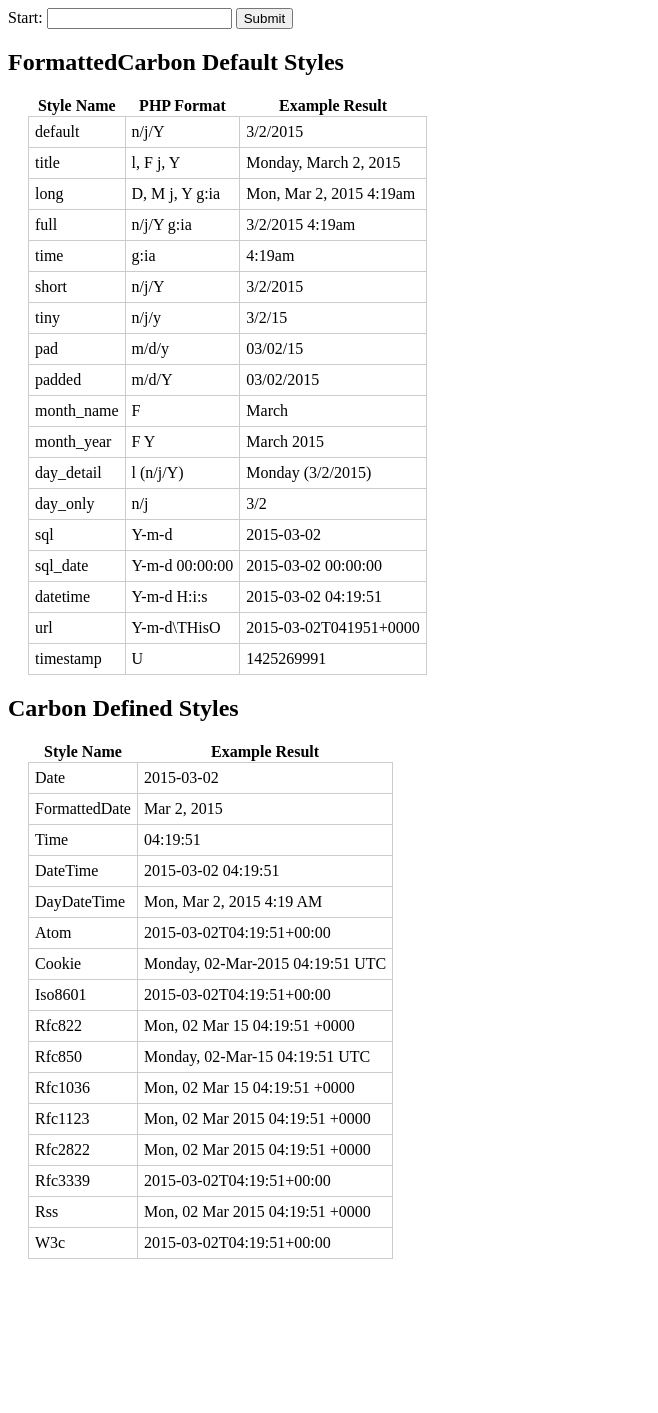
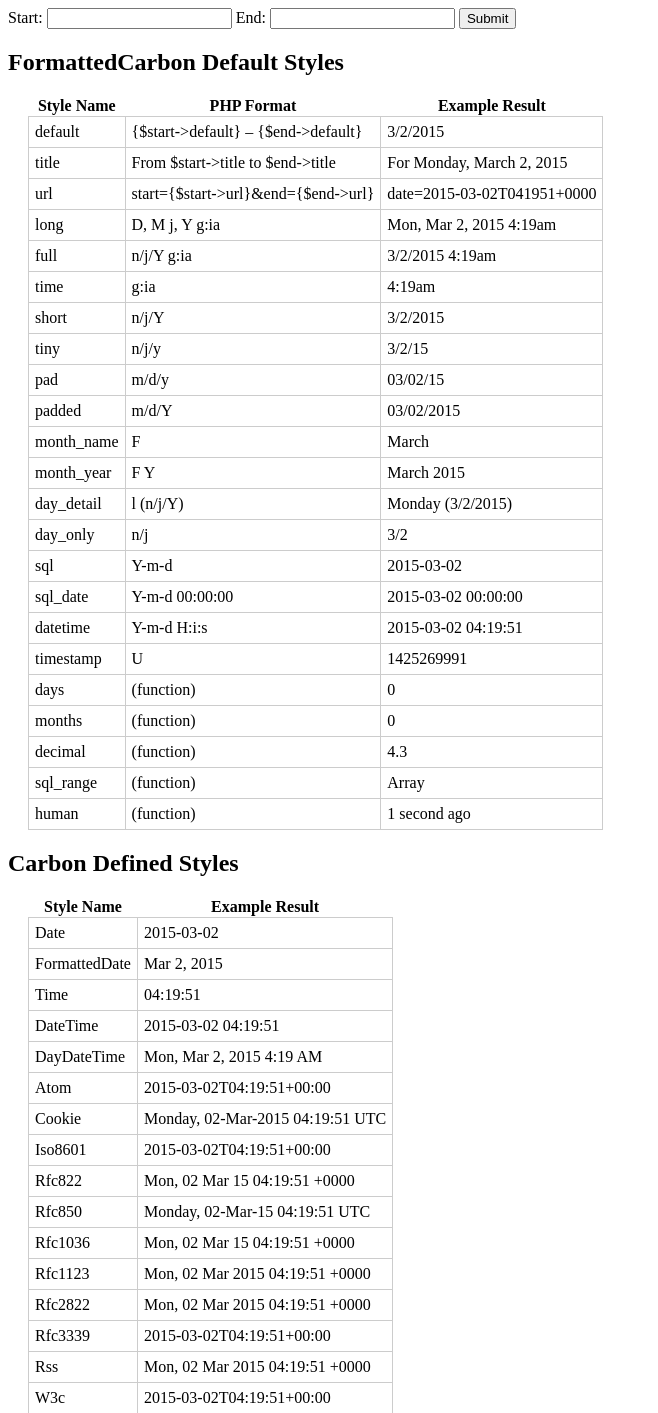
Before and after one commit to kumuwai/date-range, a PHP site: page / in a window 1280 px wide. Shown: the top 1413 px of the page, without its empty margins (0-658 px from the left). Before the commit the page ends 1259 px from the top, so only its background shows below. Run offline with PHP 8.4, Linux system fonts and the light colour scheme.

Commit message:
use DateRange in demo

```diff
--- a/public/index.php
+++ b/public/index.php
@@ -17,19 +17,22 @@
 <body>
 	<?php
 		require_once '../vendor/autoload.php';
-		use Kumuwai\DateRange\FormattedCarbon;
+		use Kumuwai\DateRange\DateRange;
 
 		$start = (isset($_REQUEST['start']) ? $_REQUEST['start'] : '');
+		$end = (isset($_REQUEST['end']) ? $_REQUEST['end'] : '');
 
 		try {
-			$date = new FormattedCarbon($start);
+			$date = new DateRange($start, $end);
 		} catch (Exception $e) {
-			$date = new FormattedCarbon;
+			$date = new DateRange;
 		}
 	?>
 	<form>
 		<label for="start">Start:</label>
 		<input type="text" id="start" name="start" value="<?php echo $start; ?>">
+		<label for="end">End:</label>
+		<input type="text" id="end" name="end" value="<?php echo $end; ?>">
 		<button type="submit">Submit</button>
 	</form>
 
@@ -37,8 +40,10 @@
 	<table>
 		<thead><tr><th>Style Name</th><th>PHP Format</th><th>Example Result</th></tr></thead>
 	<?php
-		foreach($date->getStyles() as $style=>$value)
+		foreach($date->getStyles() as $style=>$value) {
+			$value = (is_string($value)) ? $value : '(function)';
 			echo "<tr><td>$style</td><td>$value</td><td>{$date->style($style)}</td></tr>";
+		}
 	?></table>
 
 	<h2>Carbon Defined Styles</h2>
--- a/src/Kumuwai/DateRange/DateRange.php
+++ b/src/Kumuwai/DateRange/DateRange.php
@@ -30,6 +30,13 @@ class DateRange
 	public function end()
 	{
 		return $this->end;
+	}
+
+	public function getStyles()
+	{
+		return $this->config->get('date-range::range')
+			+ $this->config->get('date-range::styles')
+			+ $this->config->get('date-range::calculations');
 	}
 
 	public function style($style)
```
Also changed, not shown: tests/DateRangeTest.php (+11 -8 lines), tests/FormattedCarbonTest.php (+1 -1 lines).
